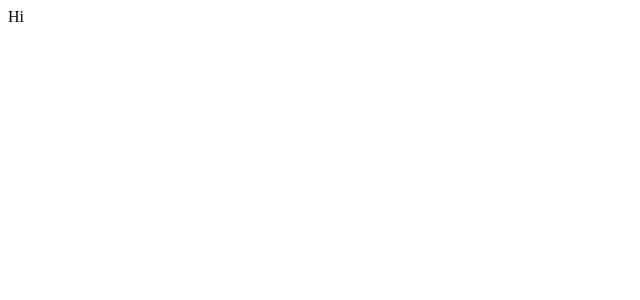
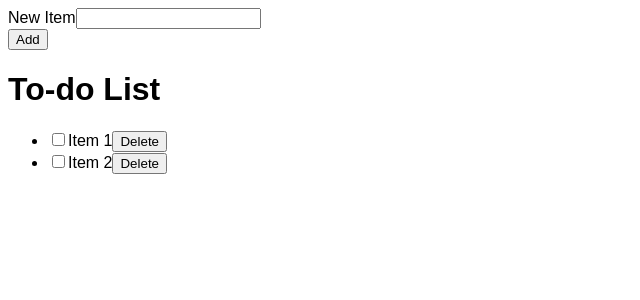
Before and after one commit to rcvillasenor/React-To-Do-List, a React (Vite) app: page / in a window 1280 px wide. Shown: the top 300 px of the page, without its empty margins (0-640 px from the left). Built offline with nearby package versions, Linux system fonts and the light colour scheme.

Commit message:
jsx to-do app framing

```diff
--- a/src/App.jsx
+++ b/src/App.jsx
@@ -1,3 +1,32 @@
+import "./styles.css";
+
 export default function App() {
-  return "Hi";
+  return (
+    <>
+      <form className="new-item-form">
+        <div className="form-row">
+          <label htmlFor="item">New Item</label>
+          <input type="text" id="item"></input>
+        </div>
+        <button className="btn">Add</button>
+      </form>
+      <h1 className="header">To-do List</h1>
+      <ul>
+        <li>
+          <label>
+            <input type="checkbox"/>
+            Item 1
+          </label>
+          <button className="btn btn-danger">Delete</button>
+        </li>
+        <li>
+          <label>
+            <input type="checkbox"/>
+            Item 2
+          </label>
+          <button className="btn btn-danger">Delete</button>
+        </li>
+      </ul>
+    </>
+  );
 }
--- /dev/null
+++ b/src/styles.css
@@ -0,0 +1,4 @@
+* {
+    font-family: Arial, Helvetica, sans-serif;
+    box-sizing: border-box;
+}
```
